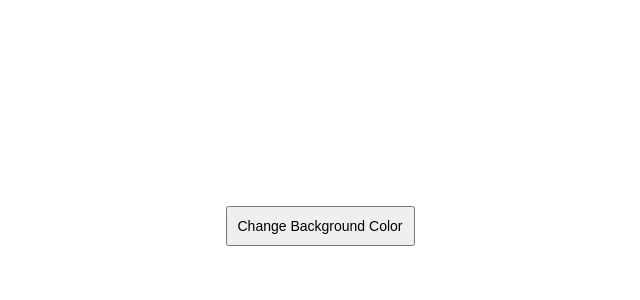
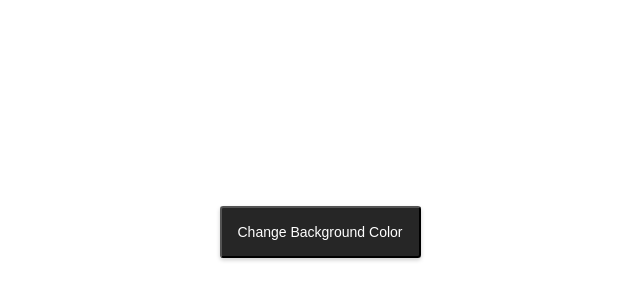
Before and after one commit to wingsown/background-color-change, a plain HTML site: page index.html in a window 1280 px wide. Shown: the part 300-600 px from the top of the page, without its empty margins (320-960 px from the left). Drawn offline with Linux system fonts and the light colour scheme.

Commit message:
Added styling to button

```diff
--- a/style.css
+++ b/style.css
@@ -2,5 +2,11 @@ button {
     display: block;
     margin: 40% auto;
     font-size: 14px;
-    padding: 10px;
+    padding: 1rem;
+    transition: .3s;
+    box-shadow: 0 2px 4px rgba(0, 0, 0, .20);
+    background-color: #262626;
+    color: #fff;
+    border-radius: .2rem;
+    cursor: pointer;
 }
```
